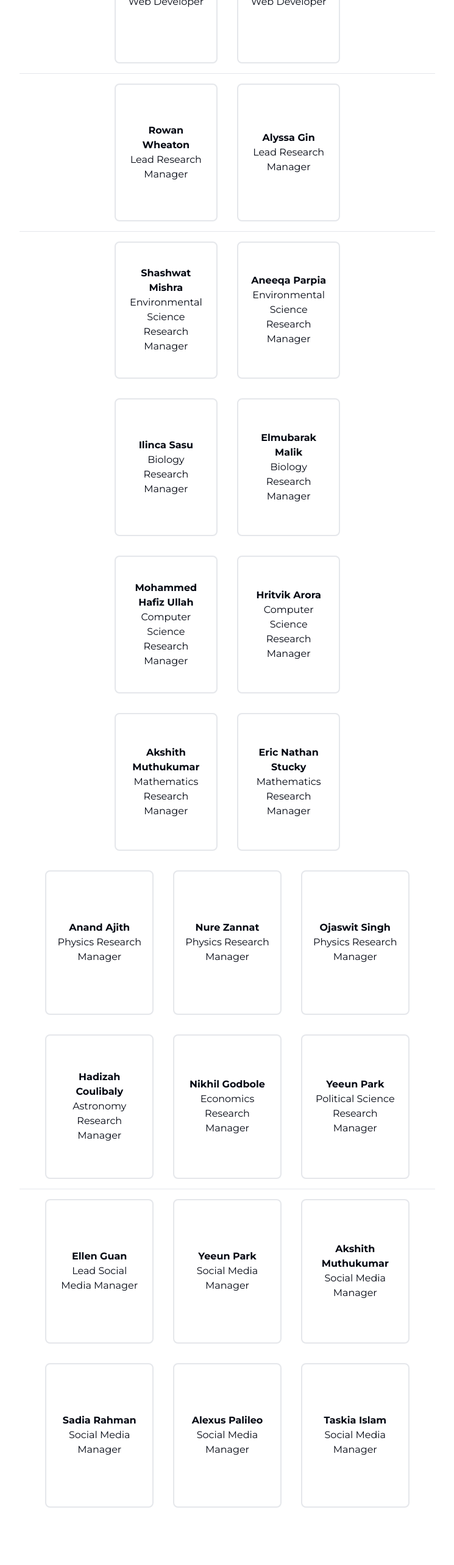
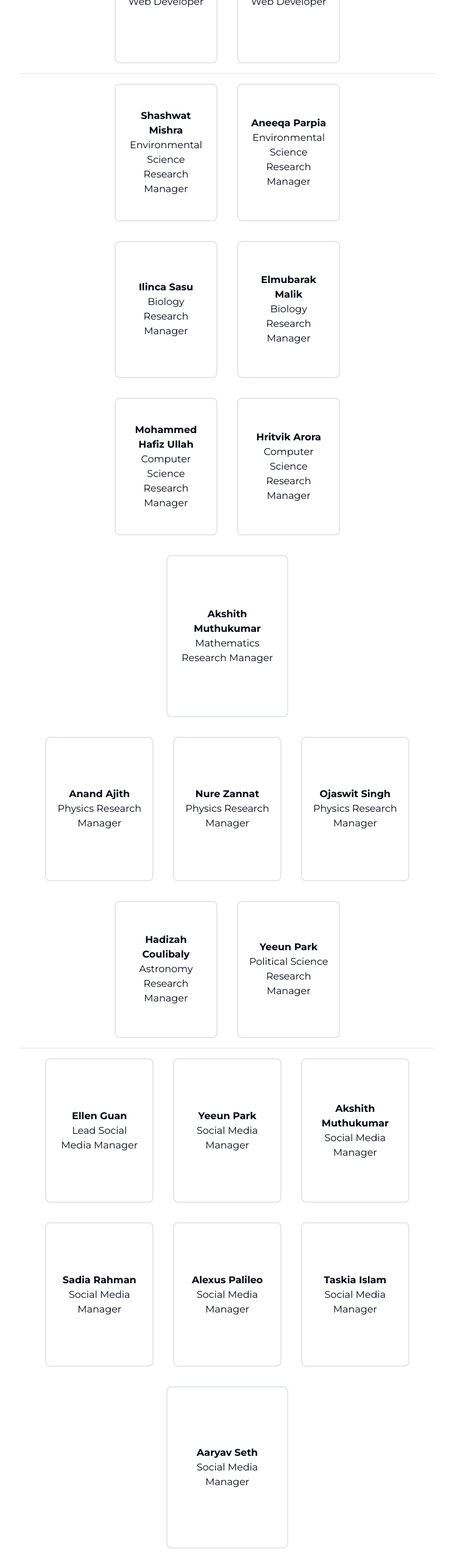
Before and after one commit to multiverseresearchers/multiverse-researchers, a React (Vite) app: page /about in a window 1280 px wide. Shown: the part 1000-3566 px from the top of the page at 61% size, without its empty margins (267-1012 px from the left). Built offline with nearby package versions, Linux system fonts and the light colour scheme.

Commit message:
updated members

```diff
--- a/src/components/about/About.tsx
+++ b/src/components/about/About.tsx
@@ -65,21 +65,6 @@ const About = () => {
                     <div className='flex flex-col md:w-7/12 m-auto justify-center md:flex-row gap-8 py-4'>
                         <div className='md:w-1/6'></div>
 						<div className='md:w-1/3 aspect-[3/4] flex flex-col justify-center rounded-lg p-4 border-2'>
-							<p className='font-bold'>Rowan Wheaton</p>
-							<p>Lead Research Manager</p>
-						</div>
-						<div className='md:w-1/3 aspect-[3/4] flex flex-col justify-center rounded-lg p-4 border-2'>
-							<p className='font-bold'>Alyssa Gin</p>
-							<p>Lead Research Manager</p>
-						</div>
-                        <div className='md:w-1/6'></div>
-					</div>
-                    <hr className='md:w-2/3 m-auto' />
-
-
-                    <div className='flex flex-col md:w-7/12 m-auto justify-center md:flex-row gap-8 py-4'>
-                        <div className='md:w-1/6'></div>
-						<div className='md:w-1/3 aspect-[3/4] flex flex-col justify-center rounded-lg p-4 border-2'>
 							<p className='font-bold'>Shashwat Mishra</p>
 							<p>Environmental Science Research Manager</p>
 						</div>
@@ -122,10 +107,6 @@ const About = () => {
 							<p className='font-bold'>Akshith Muthukumar</p>
 							<p>Mathematics Research Manager</p>
 						</div>
-						<div className='md:w-1/3 aspect-[3/4] flex flex-col justify-center rounded-lg p-4 border-2'>
-							<p className='font-bold'>Eric Nathan Stucky</p>
-							<p>Mathematics Research Manager</p>
-						</div>
                         <div className='md:w-1/6'></div>
 					</div>
 
@@ -144,19 +125,17 @@ const About = () => {
 						</div>
 					</div>
 
-                    <div className='flex flex-col md:w-7/12 m-auto justify-center md:flex-row gap-8 py-4'>
+					<div className='flex flex-col md:w-7/12 m-auto justify-center md:flex-row gap-8 py-4'>
+                        <div className='md:w-1/6'></div>
 						<div className='md:w-1/3 aspect-[3/4] flex flex-col justify-center rounded-lg p-4 border-2'>
 							<p className='font-bold'>Hadizah Coulibaly</p>
 							<p>Astronomy Research Manager</p>
 						</div>
 						<div className='md:w-1/3 aspect-[3/4] flex flex-col justify-center rounded-lg p-4 border-2'>
-							<p className='font-bold'>Nikhil Godbole</p>
-							<p>Economics Research Manager</p>
-						</div>
-						<div className='md:w-1/3 aspect-[3/4] flex flex-col justify-center rounded-lg p-4 border-2'>
 							<p className='font-bold'>Yeeun Park</p>
 							<p>Political Science Research Manager</p>
 						</div>
+                        <div className='md:w-1/6'></div>
 					</div>
                     <hr className='md:w-2/3 m-auto' />
 
@@ -189,6 +168,14 @@ const About = () => {
 							<p>Social Media Manager</p>
 						</div>
 					</div>
+					<div className='flex flex-col md:w-7/12 m-auto justify-center md:flex-row gap-8 py-4'>
+                        <div className='md:w-1/6'></div>
+						<div className='md:w-1/3 aspect-[3/4] flex flex-col justify-center rounded-lg p-4 border-2'>
+							<p className='font-bold'>Aaryav Seth</p>
+							<p>Social Media Manager</p>
+						</div>
+                        <div className='md:w-1/6'></div>
+					</div>
 				</div>
 				{/* <div className="p-8 w-fit">
 
```
